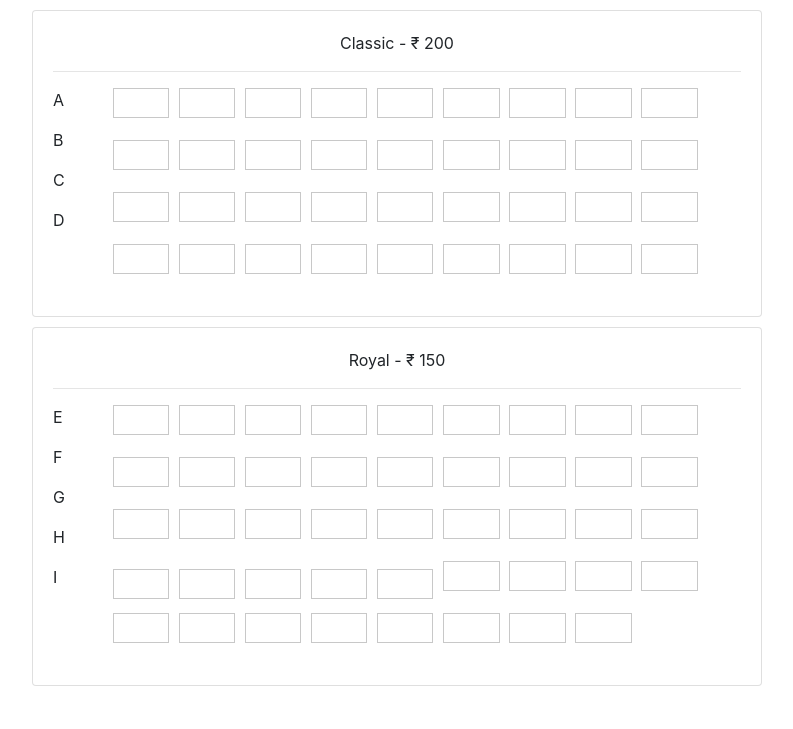
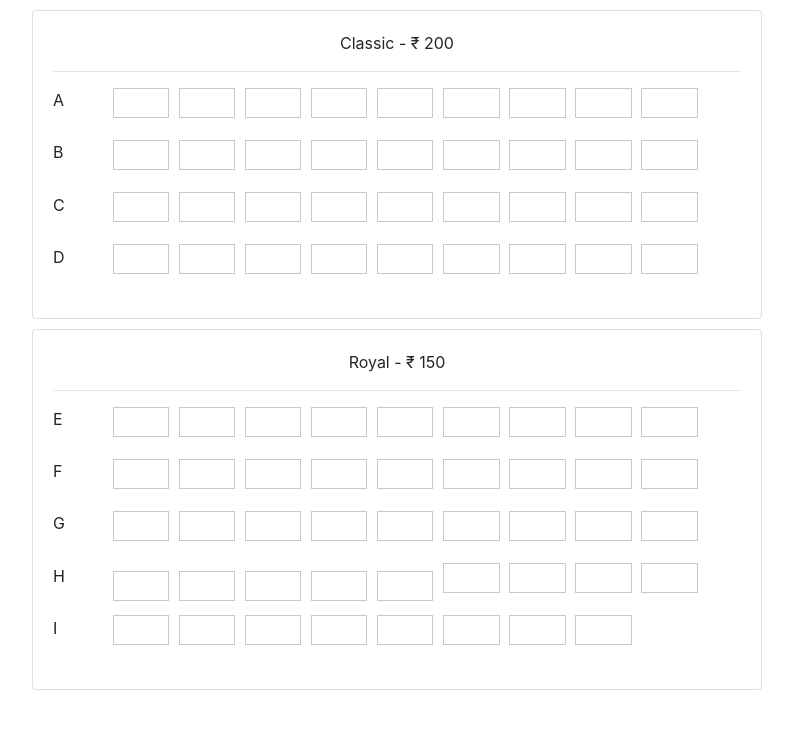
Before and after one commit to abhay-mlvtec/ticket-booking, a PHP site: page / in a window 1280 px wide. Shown: the top 729 px of the page, without its empty margins (53-846 px from the left). Run offline with PHP 8.4, Linux system fonts and the light colour scheme; data that the repository does not hold is empty.

Commit message:
Style sheet updated

```diff
--- a/assets/custom.css
+++ b/assets/custom.css
@@ -1,11 +1,18 @@
  .card{
   margin-top: 10px;
  }
+.col-sm-1 p{
+    min-height: 30px;
+    margin-right: 5px;
+    display: inline-flex;
+    text-align: justify;
+    margin-bottom: 1.4rem;
+}
 .col-sm-11 p{
     position: relative;
     width: 9%;
     min-height: 30px;
-   margin-right: 5px;
+    margin-right: 5px;
     background: #fff;
     border: 1px solid #c8c8c8;
     display: inline-flex;
```
